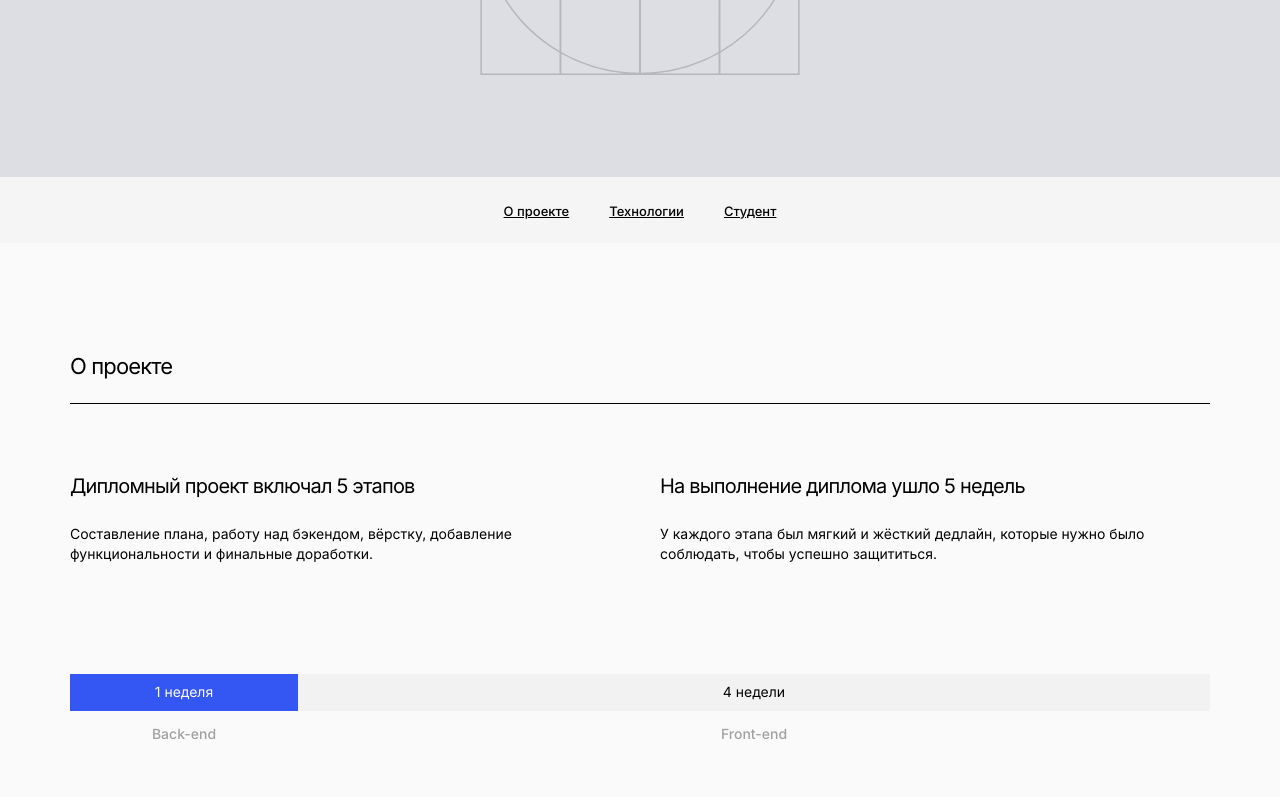
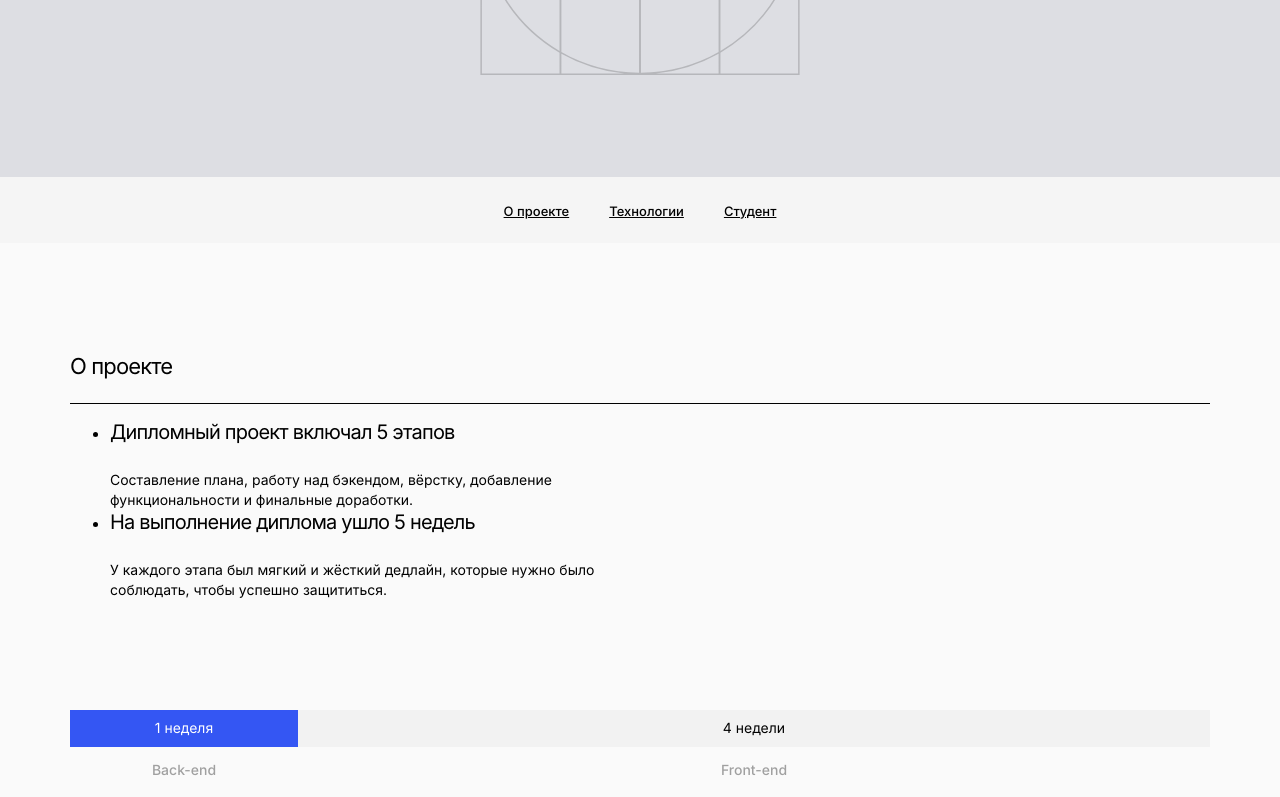
Before and after one commit to ShnaiderDanila/movies-explorer-frontend, a React (Create React App) app: page / in a window 1280 px wide. Shown: the part 421-1218 px from the top of the page. Built offline with nearby package versions, Linux system fonts and the light colour scheme.

Commit message:
fix: Fix jsx markup of the AboutProject component, add ul and li tags to ./src/components/Main/AboutProject/AboutProject.js

```diff
--- a/src/components/Main/AboutProject/AboutProject.js
+++ b/src/components/Main/AboutProject/AboutProject.js
@@ -6,8 +6,8 @@ function AboutProject() {
     <section className='about-project' id='about-project'>
       <h2 className='about-project__title main__subtitle'>О проекте</h2>
       <div className='about-project__title-line main__subtitle-line'></div>
-      <div className='about-project__container'>
-        <div className='about-project__description'>
+      <ul className='about-project__info'>
+        <li className='about-project__description'>
           <h3 className='about-project__description-title'>
             Дипломный проект включал 5 этапов
           </h3>
@@ -15,8 +15,8 @@ function AboutProject() {
             Составление плана, работу над бэкендом,
             вёрстку, добавление функциональности и финальные доработки.
           </p>
-        </div>
-        <div className='about-project__description'>
+        </li>
+        <li className='about-project__description'>
           <h3 className='about-project__description-title'>
             На выполнение диплома ушло 5 недель
           </h3>
@@ -24,8 +24,8 @@ function AboutProject() {
             У каждого этапа был мягкий и жёсткий дедлайн,
             которые нужно было соблюдать, чтобы успешно защититься.
           </p>
-        </div>
-      </div>
+        </li>
+      </ul>
       <div className='about-project__time-line'>
         <div className='about-project__time-line-blue'>1 неделя</div>
         <div className='about-project__time-line-grey'>4 недели</div>
```
